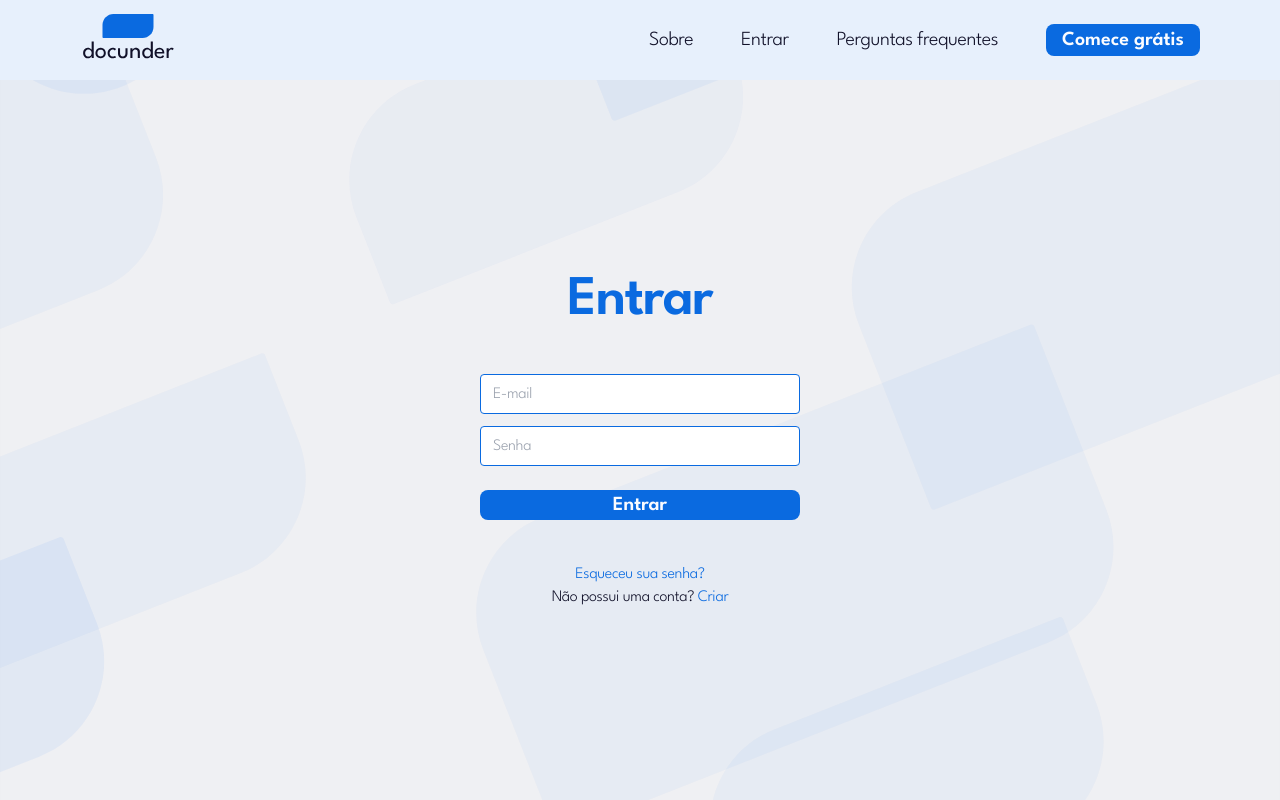
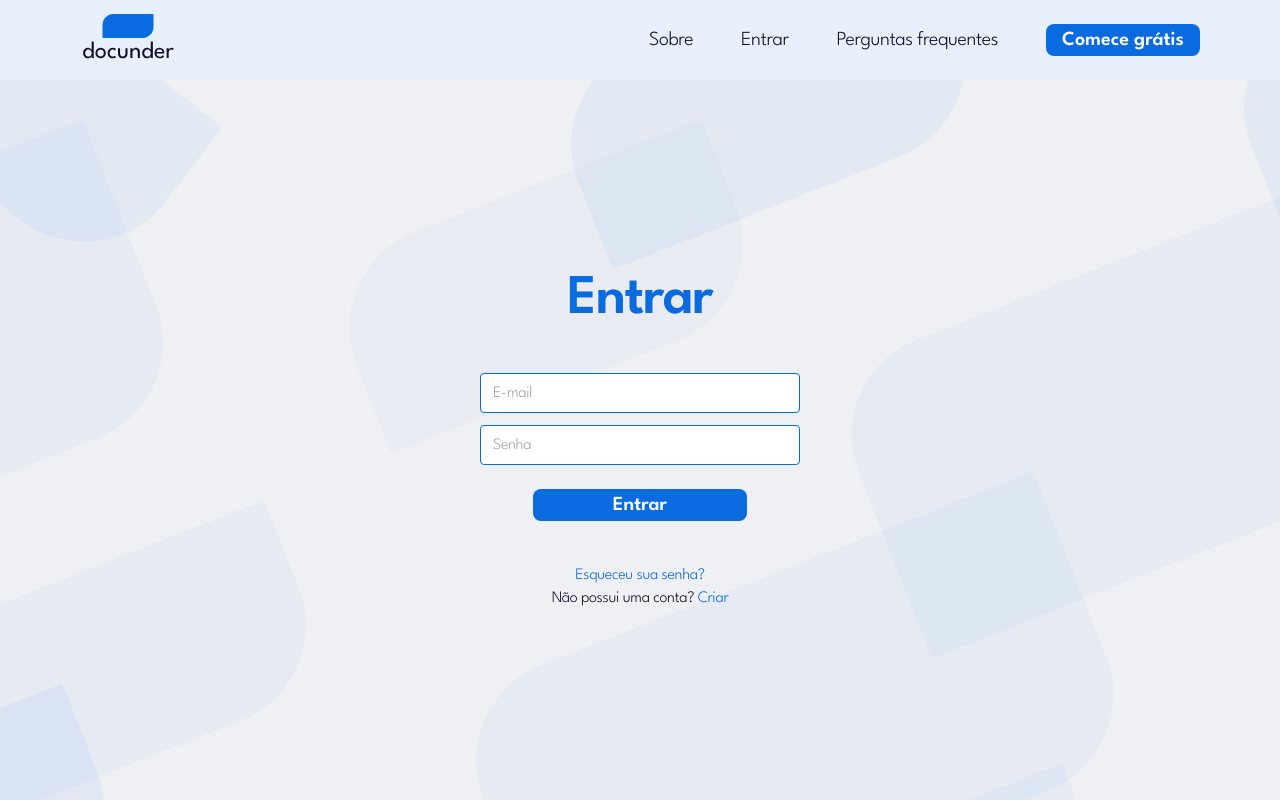
Before and after one commit to Organizacao-Docunder/frontend-app, a Next.js app in the folder nextjs-app/: page /login in a window 1280 px wide. Built offline with nearby package versions, Linux system fonts and the light colour scheme.

Commit message:
refactor: code refactoring

```diff
--- a/nextjs-app/src/app/home/page.tsx
+++ b/nextjs-app/src/app/home/page.tsx
@@ -9,6 +9,7 @@ import iconSeta from '../../assets/icons/arrow_back_ios_new.svg'
 import { useRouter } from "next/navigation";
 import { hasAccessToken } from "../../lib/auth/hasAccessToken";
 import { useEffect, useState } from "react";
+import Background from "@/components/Background";
 
 export default function HomePage() {
   const router = useRouter()
@@ -30,6 +31,7 @@ export default function HomePage() {
   }, [accessTokenExists])
 
   return (
+    <Background custom="overflow-hidden">
       <div className="flex min-w-full h-header">
         <aside className="flex flex-col gap-3 px-9 pt-4 w-1/5 bg-neutral-1">
           <span className="flex gap-4">
@@ -80,5 +82,6 @@ export default function HomePage() {
           </div>
         </section>
       </div>
+    </Background>
   );
 }
--- a/nextjs-app/src/app/layout.tsx
+++ b/nextjs-app/src/app/layout.tsx
@@ -1,7 +1,6 @@
 import type { Metadata } from "next";
 import { League_Spartan } from "next/font/google";
 import "./globals.css";
-import Nav from "@/components/Nav";
 import Header from "@/components/Header";
 
 const leagueSpartan = League_Spartan({ subsets: ["latin"], weight: ['100', '200', '300', '400', '500', '600', '700', '800', '900'] });
@@ -21,9 +20,9 @@ export default function RootLayout({
       <body className={leagueSpartan.className}>
         <main className="flex min-h-screen min-w-full flex-col items-center">
           <Header/>
-          <Nav>
+          <nav className="w-full h-full">
             {children}
-          </Nav>
+          </nav>
         </main>
       </body>
     </html>
--- a/nextjs-app/src/app/login/page.tsx
+++ b/nextjs-app/src/app/login/page.tsx
@@ -5,6 +5,7 @@ import Link from "next/link";
 import { useFormState } from "react-dom";
 import { useRouter } from "next/navigation";
 import { login } from "./actions";
+import Background from "@/components/Background";
 
 export default function LoginPage() {
   const [formState, formAction] = useFormState(login, { status: 0, message: "" });
@@ -19,6 +20,7 @@ export default function LoginPage() {
   }
 
   return (
+    <Background custom="overflow-hidden">
       <div className="h-header flex flex-col gap-12 justify-center items-center">
         <h1 className="text-primary-1 font-weight-600">Entrar</h1>
         <form action={formAction} className="flex flex-col items-center w-80">
@@ -41,12 +43,13 @@ export default function LoginPage() {
               {formState.status === 401 && formState.message}
             </p>
           </span>
-        <button id="signup" type="submit" className="highlight-btn min-w-full">Entrar</button>
+          <button id="signup" type="submit" className="highlight-btn px-20 h-8">Entrar</button>
         </form>
         <div className="flex flex-col items-center gap-2">
           <p onClick={() => goToRecoverPasswordPage()} className="text-primary-1 cursor-pointer">Esqueceu sua senha?</p>
           <p className="text-neutral-2">Não possui uma conta? <Link href="/signup" className="text-primary-1">Criar</Link></p>
         </div>
       </div>
+    </Background>
   );
 }
--- a/nextjs-app/src/app/recover-password/page.tsx
+++ b/nextjs-app/src/app/recover-password/page.tsx
@@ -5,6 +5,7 @@ import { getQuestionsByEmail, getSecretAnswer, recoverPassword } from "./actions
 import Image from "next/image";
 import check from "../../assets/icons/check.svg"
 import { useRouter } from "next/navigation";
+import Background from "@/components/Background";
 
 export default function RecoverPasswordPage() {
   const [email, setEmail] = useState("")
@@ -56,6 +57,7 @@ export default function RecoverPasswordPage() {
   }
 
   return (
+    <Background custom="overflow-hidden">
       <div className="h-header flex flex-col justify-center items-center ">
         {screen === 1 ?
           <>
@@ -158,5 +160,6 @@ export default function RecoverPasswordPage() {
               </>
         }
       </div>
+    </Background>
   )
 }
--- a/nextjs-app/src/app/signup/ModalSecretAnswers.tsx
+++ b/nextjs-app/src/app/signup/components/ModalSecretAnswers.tsx
@@ -1,6 +1,6 @@
 import CustomModal from "@/components/CustomModal";
 import Image from "next/image";
-import iconWarning from "../../assets/icons/warning.svg"
+import iconWarning from "../../../assets/icons/warning.svg"
 
 export default function ModalSecretAnswers({ isModalOpen, setIsModalOpen, secretQuestions, secondForm, onSubmit }) {
   let question1 = secretQuestions.filter(item => item.id == secondForm.questionId1)[0]
--- a/nextjs-app/src/app/signup/page.tsx
+++ b/nextjs-app/src/app/signup/page.tsx
@@ -2,9 +2,10 @@
 
 import { validateFirstPart, validateSecondPart, signup } from './actions'
 import { useEffect, useState } from "react";
-import ModalSecretAnswers from './ModalSecretAnswers'
-import ModalTerms from './ModalTerms'
+import ModalSecretAnswers from './components/ModalSecretAnswers'
+import ModalTerms from './components/ModalTerms'
 import { useRouter } from "next/navigation";
+import Background from '@/components/Background';
 
 export default function SignupPage() {
   const [isModalSecretAnswersOpen, setIsModalSecretAnswersOpen] = useState(false);
@@ -115,7 +116,7 @@ export default function SignupPage() {
   }
 
   return (
-    <>
+    <Background custom="overflow-hidden">
       <ModalSecretAnswers isModalOpen={isModalSecretAnswersOpen} setIsModalOpen={setIsModalSecretAnswersOpen} secretQuestions={secretQuestions} secondForm={secondForm} onSubmit={onSubmit} />
       <ModalTerms isModalOpen={isModalTermsOpen} setIsModalOpen={setIsModalTermsOpen} />
       <div className="h-header flex flex-col gap-12 justify-center items-center">
@@ -284,6 +285,6 @@ export default function SignupPage() {
           }
         </div>
       </div>
-    </>
+    </Background>
   )
 }
--- /dev/null
+++ b/nextjs-app/src/components/Background.tsx
@@ -0,0 +1,15 @@
+import Image from "next/image";
+import background from '../assets/bg.svg'
+
+export default function Background({ children, custom = "" }) {
+  return (
+    <div className={`relative w-full flex flex-grow ${custom}`}>
+      <Image className="absolute z-0 w-full object-cover" alt="background-image" src={background} />
+      <div
+        className="z-10 w-full h-full"
+      >
+        {children}
+      </div>
+    </div>
+  )
+}
--- a/nextjs-app/src/components/Nav.tsx
+++ /dev/null
@@ -1,15 +0,0 @@
-import Image from "next/image";
-import background from '../assets/bg.svg'
-
-export default function Nav({ children }) {
-  return (
-    <nav className="relative w-full flex flex-grow">
-      <Image className="absolute z-0 w-full h-full object-cover" alt="background-image" src={background} />
-      <div
-        className="z-10 w-full h-full"
-      >
-        {children}
-      </div>
-    </nav>
-  )
-}
```
Also changed, not shown: nextjs-app/src/app/signup/components/ModalTerms.tsx (renamed from nextjs-app/src/app/signup/ModalTerms.tsx), nextjs-app/src/assets/bg.svg. Lines whose indentation alone changed are shown as unchanged.
